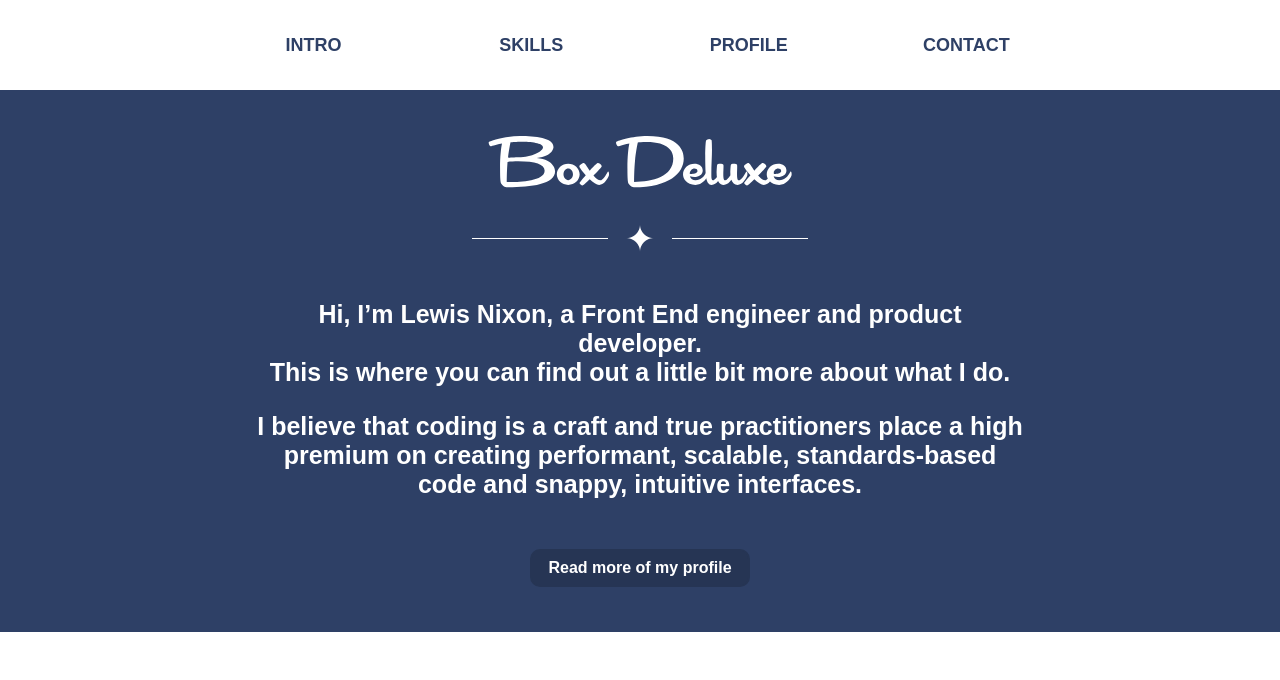
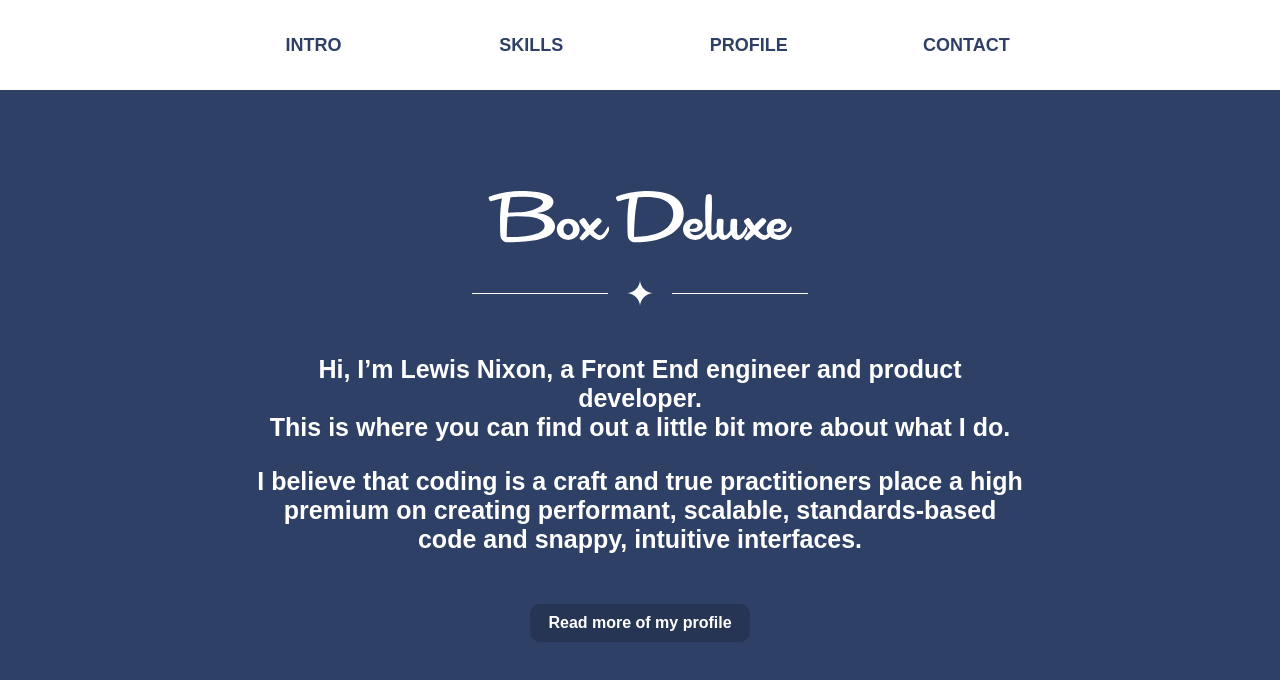
Before and after one commit to kojinkai/bd_2017, a React (Create React App) app: page / in a window 1280 px wide. Shown: the top 680 px of the page. Built offline with nearby package versions, Linux system fonts and the light colour scheme.

Commit message:
add component to app.js

```diff
--- a/src/App.js
+++ b/src/App.js
@@ -3,11 +3,12 @@ import {
   BrowserRouter as Router,
   Route
 } from 'react-router-dom';
+import './App.css';
 import Masthead from './components/masthead/masthead';
+import Sidemenu from './components/sidemenu/sidemenu';
 import Intro from './components/intro/intro';
 import Skills from './components/skills/skills';
 import Contact from './components/contact/contact';
-import './App.css';
 
 class App extends Component {
   render() {
@@ -15,6 +16,7 @@ class App extends Component {
       <Router>
         <div className="page-wrap">
           <Masthead />
+          <Sidemenu />
           <Route exact path="/" component={Intro}/>
           <Route path="/skills" component={Skills}/>
           <Route path="/contact" component={Contact}/>
--- a/src/components/intro/intro.scss
+++ b/src/components/intro/intro.scss
@@ -4,8 +4,12 @@
 
 .intro {
 
+  @include breakpoint(medium) {
+    padding-top: 80px;
+  }
+
   @include breakpoint(large) {
-    padding-top: 80px;
+    padding-top: 100px;
   }
 
   background-color: $royal;
@@ -31,12 +35,12 @@
 
   &__text {
 
-    @include breakpoint(large) {
-      font-size: 1.5625rem;
+    @include breakpoint(small) {
+      font-size: 1rem;
     }
 
     font-family: $bodycopy;
-    font-size: 1rem;
+    font-size: 1.5625rem;
     font-weight: 700;
 
     &:last-child {
--- a/src/styles/_page.scss
+++ b/src/styles/_page.scss
@@ -9,14 +9,19 @@
 
 .page-wrap {
   @include breakpoint(medium) {
-    padding-top: 90px;
+    top: 90px;
   }
+
   @include breakpoint(large) {
-    padding-top: 90px;
+    top: 90px;
   }
 
   background-color: $royal;
-  position: relative;
+  bottom: 0;
+  left: 0;
+  position: absolute;
+  right: 0;
+  top: 0;
   -webkit-font-smoothing: antialiased;
   -webkit-tap-highlight-color: transparent;
 }
@@ -27,7 +32,11 @@
 
 .section {
   padding: 45px 20px;
-  position: relative;
+  bottom: 0;
+  left: 0;
+  position: absolute;
+  right: 0;
+  top: 0;
 
   &__main-title {
 
```
